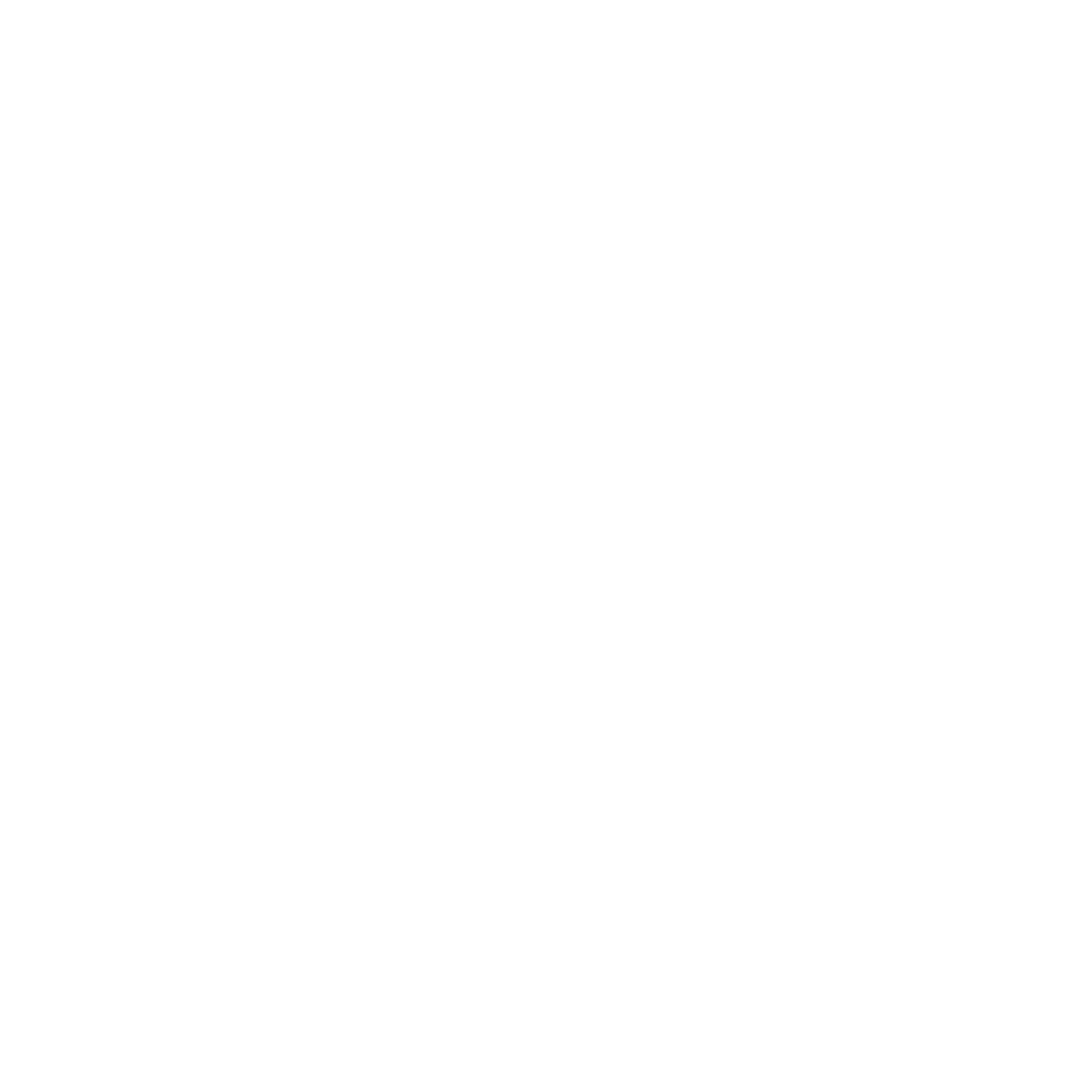
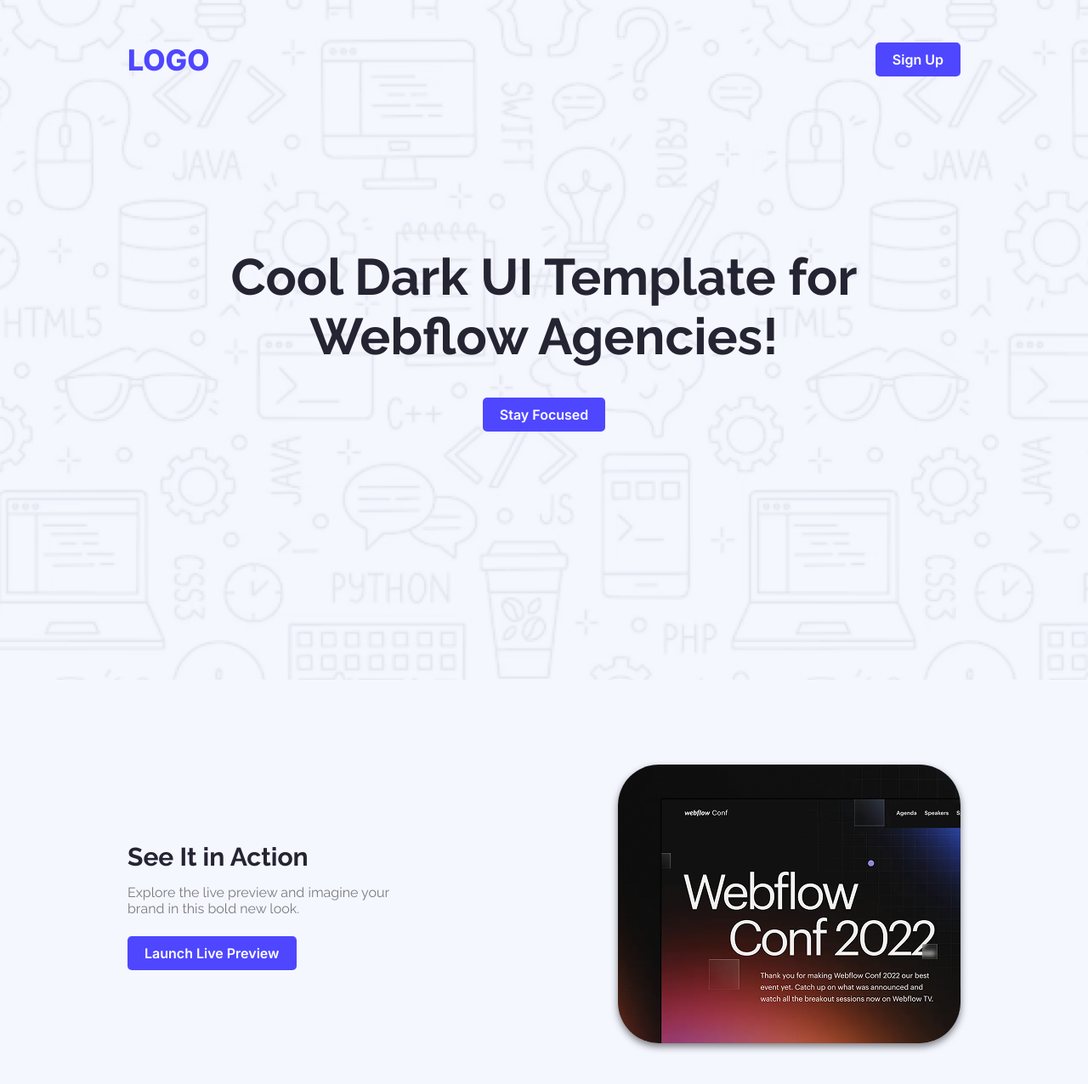
Before and after one commit to inmostafiz/assignment1, a plain HTML site: page index.html in a window 1280 px wide. Shown: the whole page at 85% size. Before the commit the page ends 800 px from the top, so only its background shows below. Drawn offline with Linux system fonts and the light colour scheme.

Commit message:
added hero section and see action

```diff
--- a/index.html
+++ b/index.html
@@ -13,6 +13,30 @@
     <link rel="stylesheet" href="style.css">
 </head>
 <body>
+        <!-- Start Header Area -->
+        <header>
+            <nav>
+                <ul>
+                    <li><a href="" class="logo">LOGO</a></li>
+                    <li><a href="" class="btn"><button>Sign Up</button></a></li>
+                </ul>
+            </nav>
+            <div class="hero">
+                <h1>Cool Dark UI Template for <br> Webflow Agencies!</h1>
+                <a href="#"><button class="cta">Stay Focused</button></a>
+        </header>
+        <!-- End Header Area -->
 
+        <!-- Start Main Area -->
+        <div class="see_action">
+            <div class="see_text">
+                <h2>See It in Action</h2>
+                <p>Explore the live preview and imagine your <br> brand in this bold new look.</p>
+                <a href="#"><button class="cta">Launch Live Preview</button></a>
+            </div>
+            <div class="see_img">
+                <img src="img/wc-mini.png" alt="wc2022">
+            </div>
+        </div>
 </body>
 </html>
--- a/style.css
+++ b/style.css
@@ -0,0 +1,115 @@
+:root{
+    --primary-color: #4E47FF;
+    --secondary-color: #252432;
+    --text-color: rgba(000, 000, 000, 0.5);
+    --font-family: 'Raleway', sans-serif;
+    --font-header: 'Inter', sans-serif;
+    --font-size: 16px;
+}
+*{
+    margin: 0;
+    padding: 0;
+    box-sizing: border-box;
+}
+body{
+    background-color: #F5F7FF;
+}
+/*Start Header Area*/
+header{
+    background: url(img/Hero-bg.png) no-repeat center center/cover;
+    height: 100vh;
+}
+
+nav{
+    margin: 0 150px;
+    padding: 50px 0;
+}
+nav ul{
+    display: flex;
+    justify-content: space-between;
+}
+nav ul li{
+    list-style: none;
+}
+ul li a{
+    text-decoration: none;
+    color: var(--primary-color);
+    font-family: var(--font-header);
+    font-weight: 600;
+}
+.logo{
+    font-size: 34px;
+    font-weight: 800;
+    color: var(--primary-color);
+    font-family: var(--font-header);
+}
+ul li a button{
+    background-color: var(--primary-color);
+    font-size: 16px;
+    color: white;
+    padding: 10px 20px;
+    border: none;
+    border-radius: 5px;
+    font-family: var(--font-header);
+    font-weight: 600;
+    cursor: pointer;
+}
+ul li a button:hover{
+    background-color: #fd79a8;
+}
+/*Hero Section*/
+.hero{
+    text-align: center;
+    margin-top: 150px;
+    color: var(--secondary-color);
+    font-family: var(--font-family);
+    font-size: 30px;
+    font-weight: 800;
+}
+.cta{
+    background-color: var(--primary-color);
+    font-size: 16px;
+    color: white;
+    margin-top: 37px;
+    padding: 10px 20px;
+    border: none;
+    border-radius: 5px;
+    font-family: var(--font-header);
+    font-weight: 600;
+    cursor: pointer;
+}
+.cta:hover{
+    background-color: #fd79a8;
+}
+/*End Header Area*/
+
+/*Start See Actions Area*/
+.see_action{
+    display: flex;
+    justify-content: center;
+    align-items: center;
+    justify-content: space-between;
+    margin: 100px 150px;
+}
+.see_action h2{
+    font-size: 30px;
+    font-weight: bold;
+    color: var(--secondary-color);
+    font-family: var(--font-family);
+    margin-bottom: 15px;
+}
+.see_action p{
+    font-size: 16px;
+    color: var(--text-color);
+    font-family: var(--font-family);
+}
+.see_action .cta{
+    margin-top: 23px;
+}
+.see_action img{
+    width: 100%;
+    height: 100%;
+    border-radius: 48px;
+    box-shadow: 0 4px 8px rgba(0, 0, 0, 0.5);
+}
+/*End See Actions Area*/
```
